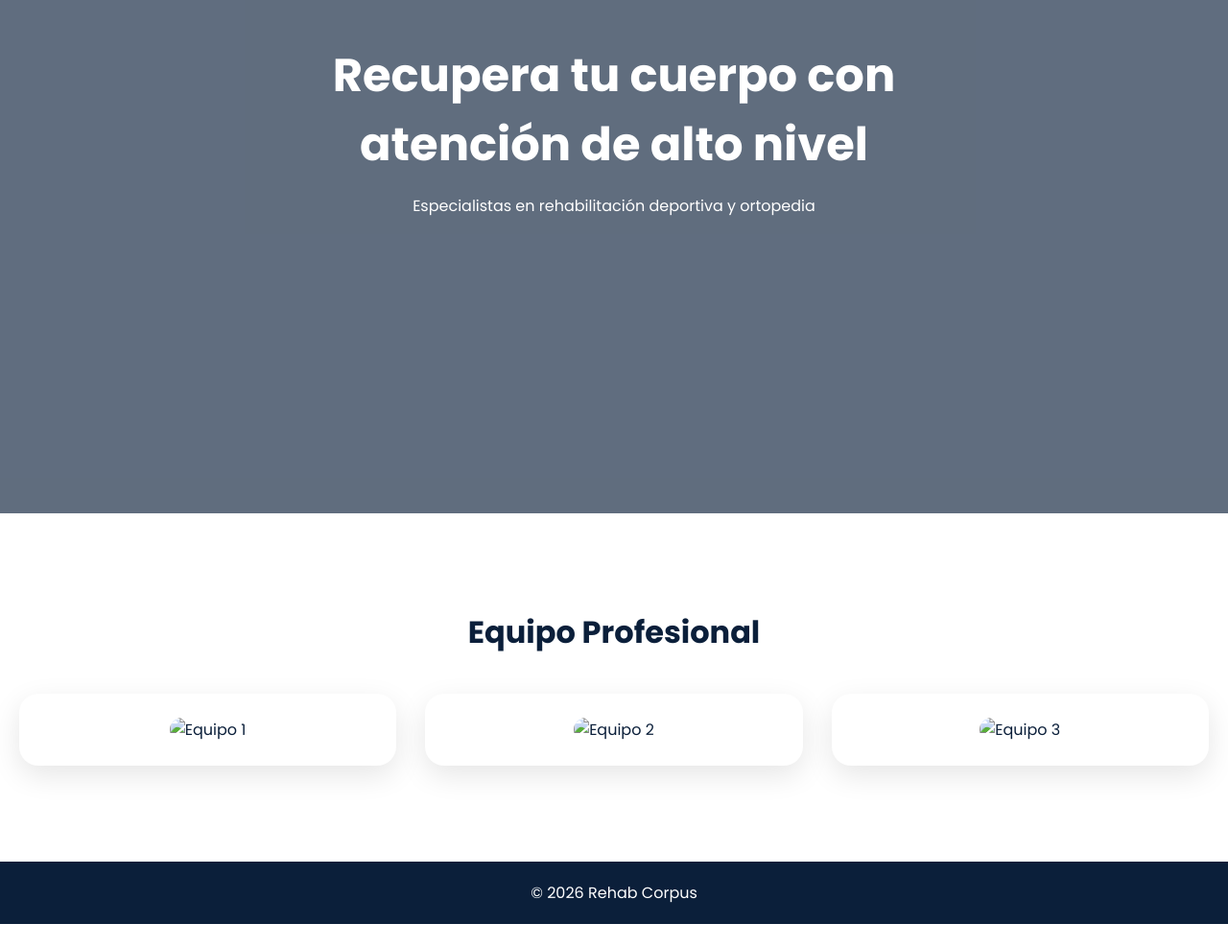
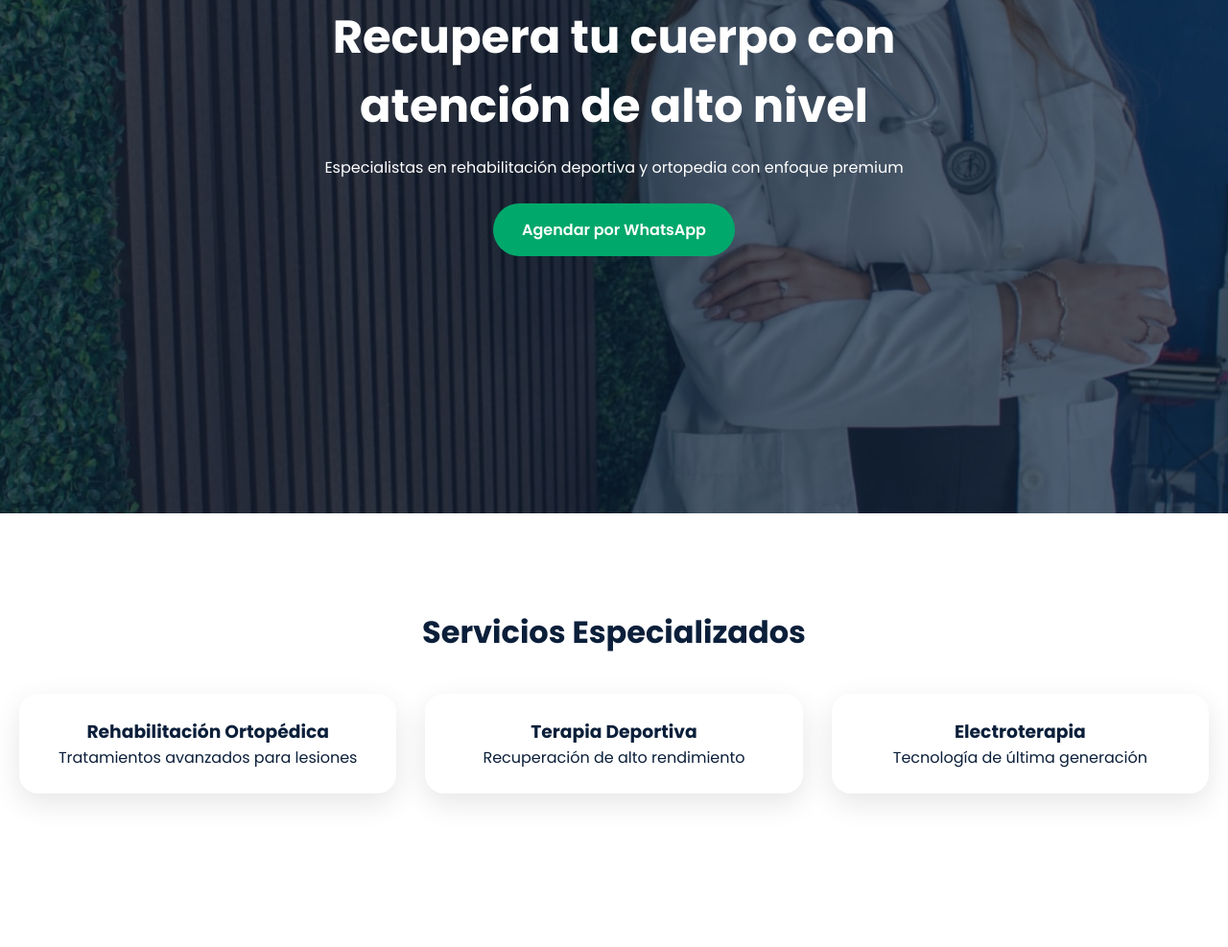
Before and after one commit to rehabcorpus22-cpu/rehab-corpus, a plain HTML site: page index.html in a window 1280 px wide. Shown: the part 265-1252 px from the top of the page at 96% size. Before the commit the page ends 1228 px from the top, so only its background shows below. Drawn offline with Linux system fonts and the light colour scheme.

Commit message:
Revise index.html with new content and styles
Updated hero image, added new sections for services and contact, and improved footer text.

```diff
--- a/index.html
+++ b/index.html
@@ -12,7 +12,7 @@ header{background:rgba(11,31,58,0.9);color:white;padding:15px 20px;display:flex;
 header img{height:50px}
 header h2{font-weight:700}
 header a{color:white;text-decoration:none;margin-left:15px}
-.hero{height:100vh;background:url('WhatsApp%20Image%202026-04-13%20at%2010.25.01%20AM.jpeg') center/cover no-repeat;display:flex;align-items:center;justify-content:center;position:relative;color:white;text-align:center}
+.hero{height:100vh;background:url('hero.jpg') center/cover no-repeat;display:flex;align-items:center;justify-content:center;position:relative;color:white;text-align:center}
 .hero::after{content:"";position:absolute;top:0;left:0;width:100%;height:100%;background:rgba(11,31,58,0.65)}
 .hero-content{position:relative;z-index:2;max-width:700px}
 .hero h1{font-size:3em;margin-bottom:15px}
@@ -20,35 +20,52 @@ header a{color:white;text-decoration:none;margin-left:15px}
 .section h2{margin-bottom:20px;font-size:2em}
 .grid{display:grid;grid-template-columns:repeat(auto-fit,minmax(250px,1fr));gap:30px;margin-top:40px}
 .card{background:white;padding:25px;border-radius:20px;box-shadow:0 10px 30px rgba(0,0,0,0.1);transition:0.4s}
-.card img{width:100%;border-radius:15px}
+.card img{width:100%;border-radius:15px;height:auto}
 .footer{background:#0b1f3a;color:white;text-align:center;padding:20px}
+.btn{display:inline-block;margin-top:25px;padding:15px 30px;border-radius:30px;text-decoration:none;font-weight:600;background:#00a86b;color:white;transition:0.3s}
+.btn:hover{transform:scale(1.05)}
 </style>
 </head>
 <body>
 <header>
-<img src="WhatsApp%20Image%202026-04-13%20at%2011.03.13%20A.png" alt="Logo">
+<img src="logo.png" alt="Logo">
 <h2>Rehab Corpus</h2>
 <div>
 <a href="#servicios">Servicios</a>
 <a href="#equipo">Equipo</a>
+<a href="#contacto">Contacto</a>
 </div>
 </header>
 <section class="hero">
 <div class="hero-content">
 <h1>Recupera tu cuerpo con atención de alto nivel</h1>
-<p>Especialistas en rehabilitación deportiva y ortopedia</p>
+<p>Especialistas en rehabilitación deportiva y ortopedia con enfoque premium</p>
+<a href="https://wa.me/5210000000000" class="btn">Agendar por WhatsApp</a>
+</div>
+</section>
+<section class="section" id="servicios">
+<h2>Servicios Especializados</h2>
+<div class="grid">
+<div class="card"><h3>Rehabilitación Ortopédica</h3><p>Tratamientos avanzados para lesiones</p></div>
+<div class="card"><h3>Terapia Deportiva</h3><p>Recuperación de alto rendimiento</p></div>
+<div class="card"><h3>Electroterapia</h3><p>Tecnología de última generación</p></div>
 </div>
 </section>
 <section class="section" id="equipo">
 <h2>Equipo Profesional</h2>
 <div class="grid">
-<div class="card"><img src="WhatsApp%20Image%202026-04-13%20at%2010.33.13%20AM.jpeg" alt="Equipo 1"></div>
-<div class="card"><img src="WhatsApp%20Image%202026-04-13%20at%2010.23.59%20AM.jpeg" alt="Equipo 2"></div>
-<div class="card"><img src="WhatsApp%20Image%202026-04-13%20at%2010.35.28%20AM.jpeg" alt="Equipo 3"></div>
+<div class="card"><img src="equipo1.jpg" alt="Equipo 1"></div>
+<div class="card"><img src="equipo2.jpg" alt="Equipo 2"></div>
+<div class="card"><img src="equipo3.jpg" alt="Equipo 3"></div>
 </div>
 </section>
+<section class="section" id="contacto">
+<h2>Agenda tu cita</h2>
+<p>Contáctanos directamente</p>
+<a href="https://wa.me/5210000000000" class="btn">Enviar mensaje</a>
+</section>
 <div class="footer">
-<p>© 2026 Rehab Corpus</p>
+<p>© 2026 Rehab Corpus - Todos los derechos reservados</p>
 </div>
 </body>
 </html>
```
